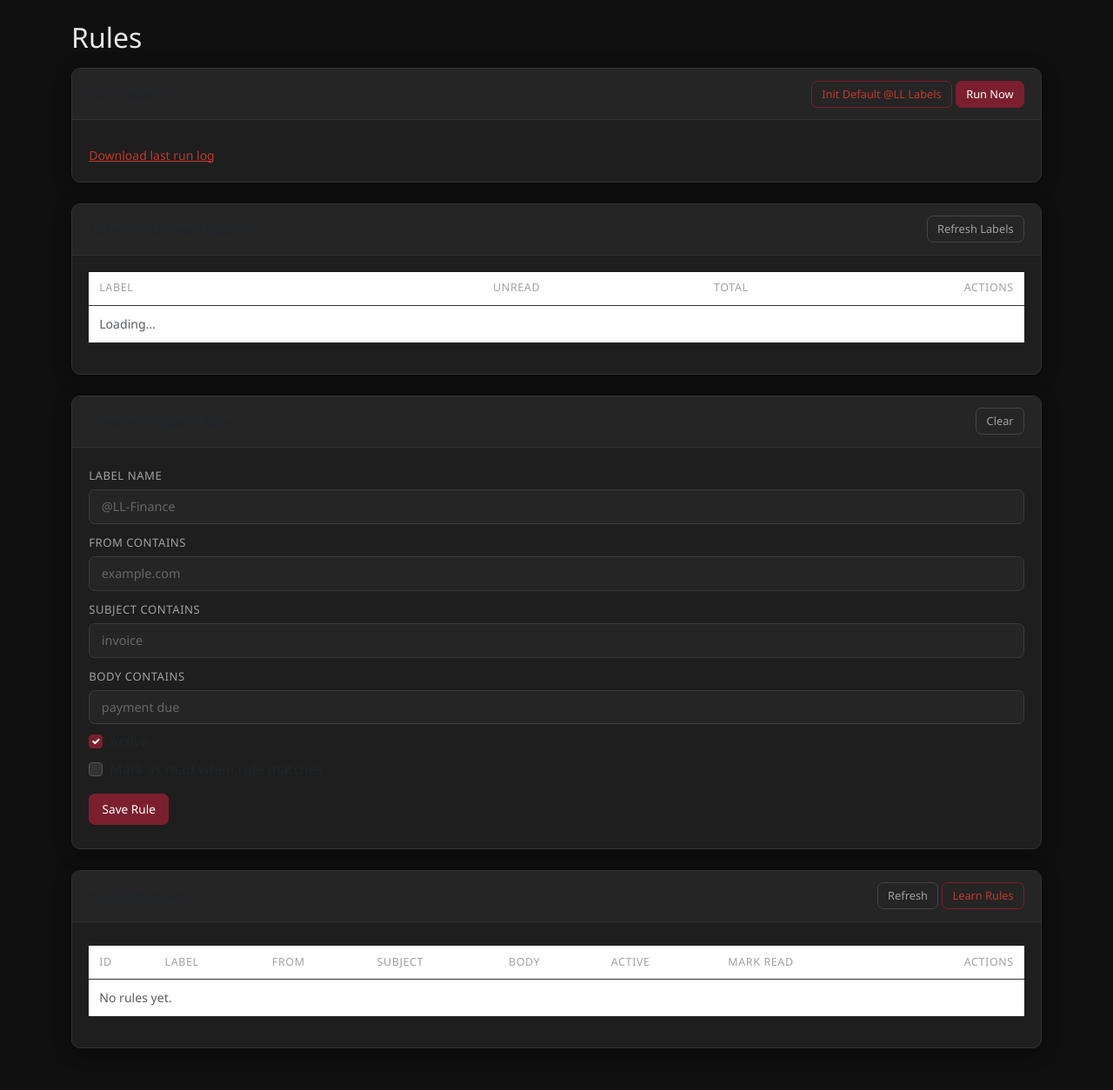
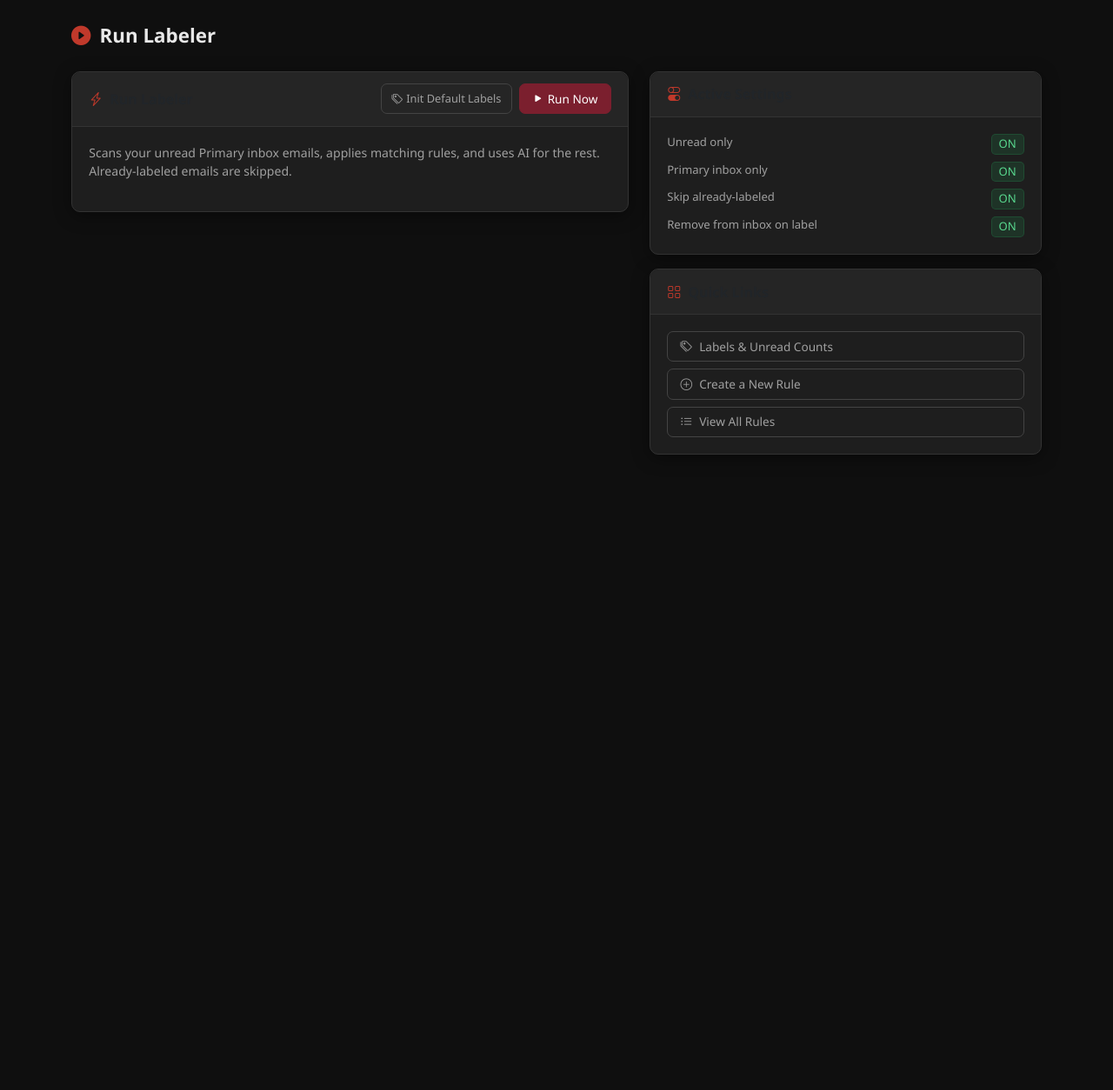
Before and after one commit to besmartaico/label-logic, a Flask app: page /rules in a window 1280 px wide. Shown: the part 59-1313 px from the top of the page at 87% size. After the commit the page ends 582 px from the top, so only its background shows below. Run offline with Flask 3, Linux system fonts and the light colour scheme; data that the repository does not hold is empty; some libraries are stand-ins or nearby versions.

Commit message:
Update rules.html

```diff
--- a/backend/templates/rules.html
+++ b/backend/templates/rules.html
@@ -1,136 +1,56 @@
 {% extends "base.html" %}
-
+{% block title %}Run Labeler — Label Logic{% endblock %}
 {% block content %}
-<h2 class="mb-3">Rules</h2>
-
-<div class="card mb-4">
+<div class="page-title"><i class="bi bi-play-circle-fill"></i> Run Labeler</div>
+<div class="row g-4">
+  <div class="col-lg-7">
+    <div class="card">
       <div class="card-header d-flex justify-content-between align-items-center">
-    <span>Run Labeler</span>
-    <div>
-      <button class="btn btn-sm btn-outline-primary" id="init-default-labels-btn">
-        Init Default @LL Labels
+        <span><i class="bi bi-lightning-charge me-2" style="color:var(--marb)"></i>Run Labeler</span>
+        <div class="d-flex gap-2">
+          <button class="btn btn-sm btn-outline-secondary" id="init-default-labels-btn">
+            <i class="bi bi-tags me-1"></i>Init Default Labels
           </button>
-      <button class="btn btn-sm btn-primary" id="run-labeler-btn">
-        Run Now
+          <button class="btn btn-primary" id="run-labeler-btn">
+            <i class="bi bi-play-fill me-1"></i>Run Now
           </button>
         </div>
       </div>
       <div class="card-body">
-    <div id="init-labels-status" class="mb-2 small text-muted"></div>
-    <div id="run-labeler-status" class="small text-muted"></div>
-    <div class="mt-2">
-      <a id="download-run-log-link" href="/download-run-log" class="small" target="_blank" rel="noopener">
-        Download last run log
+        <p style="font-size:.88rem;color:var(--txt2);margin-bottom:1rem;">
+          Scans your unread Primary inbox emails, applies matching rules, and uses AI for the rest.
+          Already-labeled emails are skipped.
+        </p>
+        <div id="init-labels-status"></div>
+        <div id="run-labeler-status"></div>
+        <div id="run-stats" class="run-stats" style="display:none"></div>
+        <div class="mt-3">
+          <a id="download-run-log-link" href="/download-run-log" class="btn btn-sm btn-outline-secondary" target="_blank" style="display:none">
+            <i class="bi bi-download me-1"></i>Download Last Run Log
           </a>
         </div>
       </div>
     </div>
-
-<div class="card mb-4">
-  <div class="card-header d-flex justify-content-between align-items-center">
-    <span>Labels &amp; Unread Counts</span>
-    <button class="btn btn-sm btn-outline-secondary" id="refresh-labels-btn">
-      Refresh Labels
-    </button>
   </div>
-  <div class="card-body">
-    <div class="table-responsive">
-      <table class="table table-sm table-striped align-middle">
-        <thead>
-          <tr>
-            <th>Label</th>
-            <th class="text-end">Unread</th>
-            <th class="text-end">Total</th>
-            <th class="text-end">Actions</th>
-          </tr>
-        </thead>
-        <tbody id="labels-table-body">
-          <tr><td colspan="4" class="text-muted">Loading…</td></tr>
-        </tbody>
-      </table>
-    </div>
-    <div id="labels-status" class="small text-muted"></div>
+  <div class="col-lg-5">
+    <div class="card mb-3">
+      <div class="card-header"><i class="bi bi-toggles me-2" style="color:var(--marb)"></i>Active Settings</div>
+      <div class="card-body" style="font-size:.82rem;color:var(--txt2)">
+        <div class="d-flex justify-content-between mb-2"><span>Unread only</span><span style="background:rgba(39,174,96,.15);color:#58d68d;border:1px solid rgba(39,174,96,.2);border-radius:5px;padding:1px 8px">ON</span></div>
+        <div class="d-flex justify-content-between mb-2"><span>Primary inbox only</span><span style="background:rgba(39,174,96,.15);color:#58d68d;border:1px solid rgba(39,174,96,.2);border-radius:5px;padding:1px 8px">ON</span></div>
+        <div class="d-flex justify-content-between mb-2"><span>Skip already-labeled</span><span style="background:rgba(39,174,96,.15);color:#58d68d;border:1px solid rgba(39,174,96,.2);border-radius:5px;padding:1px 8px">ON</span></div>
+        <div class="d-flex justify-content-between"><span>Remove from inbox on label</span><span style="background:rgba(39,174,96,.15);color:#58d68d;border:1px solid rgba(39,174,96,.2);border-radius:5px;padding:1px 8px">ON</span></div>
       </div>
     </div>
-
-<div class="card mb-4">
-  <div class="card-header d-flex justify-content-between align-items-center">
-    <span>Create / Update Rule</span>
-    <button class="btn btn-sm btn-outline-secondary" id="clear-btn">Clear</button>
+    <div class="card">
+      <div class="card-header"><i class="bi bi-grid me-2" style="color:var(--marb)"></i>Quick Links</div>
+      <div class="card-body d-flex flex-column gap-2">
+        <a href="/labels" class="btn btn-outline-secondary text-start"><i class="bi bi-tags me-2"></i>Labels &amp; Unread Counts</a>
+        <a href="/rule-editor" class="btn btn-outline-secondary text-start"><i class="bi bi-plus-circle me-2"></i>Create a New Rule</a>
+        <a href="/rule-list" class="btn btn-outline-secondary text-start"><i class="bi bi-list-ul me-2"></i>View All Rules</a>
       </div>
-
-  <div class="card-body">
-    <form id="rule-form" class="mb-2">
-      <div class="mb-2">
-        <label class="form-label">Label Name</label>
-        <input class="form-control" id="label-name" placeholder="@LL-Finance" required />
-      </div>
-
-      <div class="mb-2">
-        <label class="form-label">From contains</label>
-        <input class="form-control" id="from-contains" placeholder="example.com" />
-      </div>
-
-      <div class="mb-2">
-        <label class="form-label">Subject contains</label>
-        <input class="form-control" id="subject-contains" placeholder="invoice" />
-      </div>
-
-      <div class="mb-2">
-        <label class="form-label">Body contains</label>
-        <input class="form-control" id="body-contains" placeholder="payment due" />
-      </div>
-
-      <div class="form-check mb-2">
-        <input class="form-check-input" type="checkbox" id="is-active" checked />
-        <label class="form-check-label" for="is-active">Active</label>
-      </div>
-
-      <div class="form-check mb-3">
-        <input class="form-check-input" type="checkbox" id="mark-as-read" />
-        <label class="form-check-label" for="mark-as-read">Mark as read when rule matches</label>
-      </div>
-
-      <button class="btn btn-primary" type="submit">Save Rule</button>
-    </form>
-
-    <div id="rule-status" class="small text-muted"></div>
-  </div>
-</div>
-
-<div class="card mb-4">
-  <div class="card-header d-flex justify-content-between align-items-center">
-    <span>Existing Rules</span>
-    <div>
-      <button class="btn btn-sm btn-outline-secondary" id="refresh-rules-btn">Refresh</button>
-      <button class="btn btn-sm btn-outline-primary" id="learn-rules-btn">Learn Rules</button>
-    </div>
-  </div>
-  <div class="card-body">
-    <div id="learn-status" class="small text-muted mb-2"></div>
-    <div class="table-responsive">
-      <table class="table table-sm table-striped align-middle">
-        <thead>
-          <tr>
-            <th>ID</th>
-            <th>Label</th>
-            <th>From</th>
-            <th>Subject</th>
-            <th>Body</th>
-            <th>Active</th>
-            <th>Mark Read</th>
-            <th class="text-end">Actions</th>
-          </tr>
-        </thead>
-        <tbody id="rules-table-body">
-          <tr><td colspan="8" class="text-muted">Loading…</td></tr>
-        </tbody>
-      </table>
     </div>
   </div>
 </div>
 {% endblock %}
-
-{% block scripts %}
-<script src="{{ url_for('static', filename='rules.js') }}"></script>
-{% endblock %}
+{% block scripts %}<script src="{{ url_for('static', filename='run_labeler.js') }}"></script>{% endblock %}
```
Lines whose indentation alone changed are shown as unchanged.
